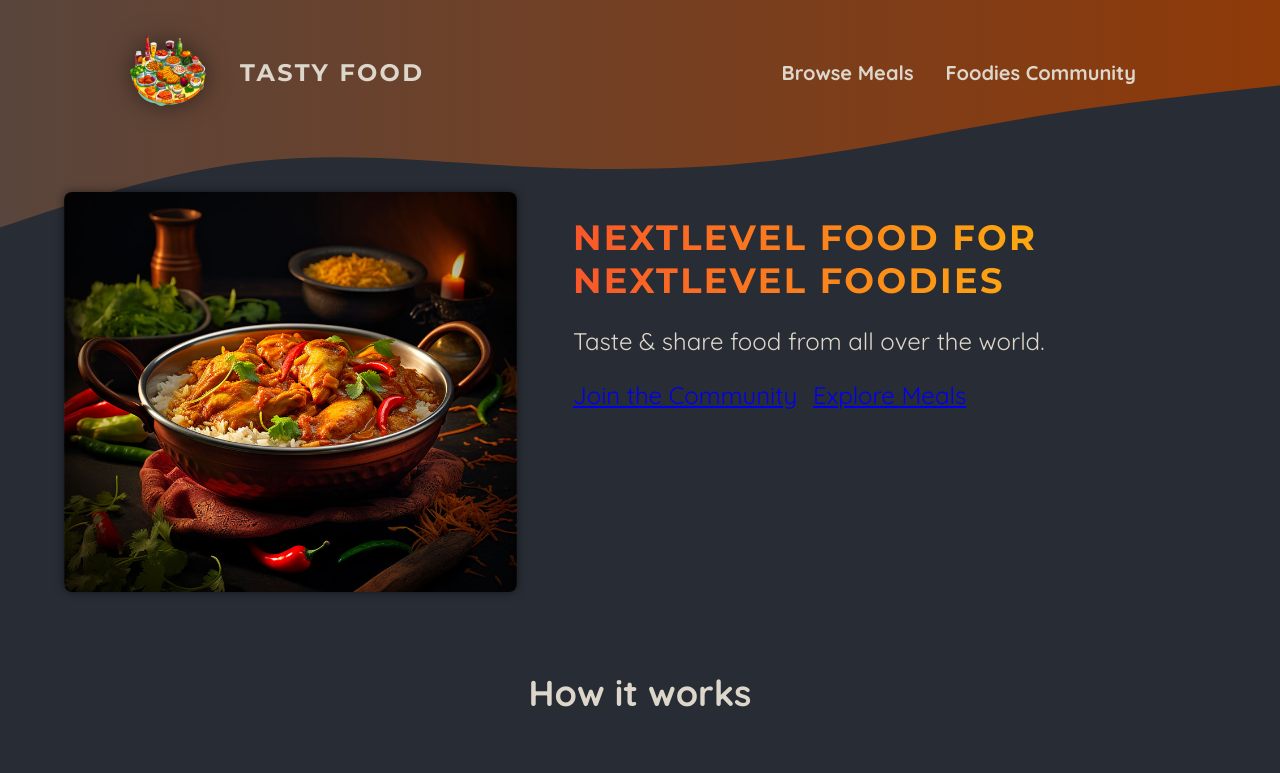
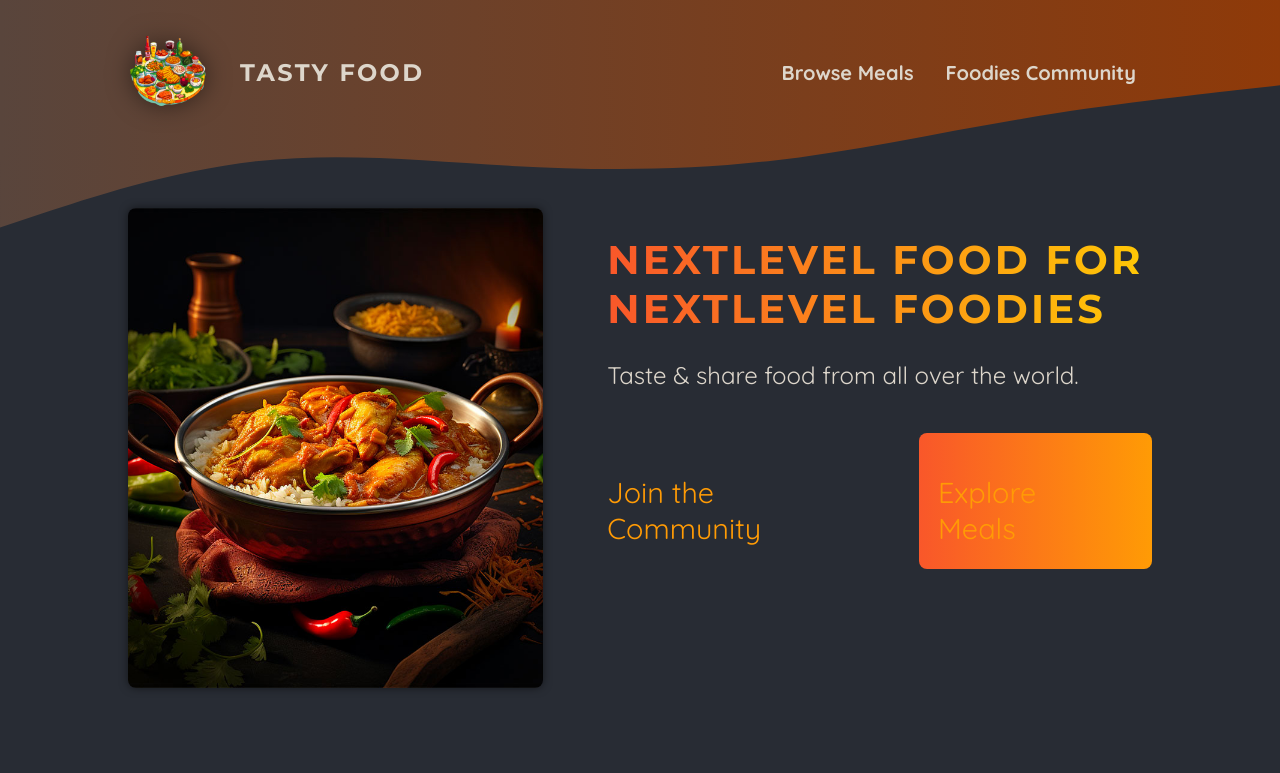
Before and after one commit to BiggestJib/next, a Next.js app: page / in a window 1280 px wide. Shown: the top 773 px of the page. Built offline with nearby package versions, Linux system fonts and the light colour scheme.

Commit message:
Update page.module.css

```diff
--- a/app/page.module.css
+++ b/app/page.module.css
@@ -1,4 +1,4 @@
-/* Base styles for large desktops (default) */
+/* Base Styles */
 .header {
   display: flex;
   gap: 3rem;
@@ -35,6 +35,35 @@
   gap: 1rem;
 }
 
+.cta .motion {
+  display: inline-block;
+  margin-top: 1rem;
+  padding: 0.5rem 1rem;
+  border-radius: 0.5rem;
+  background: linear-gradient(90deg, #f9572a, #ff9b05);
+  color: #000000;
+  font-weight: bold;
+  text-decoration: none;
+}
+
+.cta .motion:hover,
+.cta .motion:active {
+  background: linear-gradient(90deg, #fd4715, #f9b241);
+}
+
+.cta .motion:first-child {
+  background: transparent;
+  font-weight: normal;
+  color: #ff9b05;
+  padding-left: 0;
+}
+
+.cta .motion:first-child:hover,
+.cta .motion:first-child:active {
+  background: transparent;
+  color: #f9b241;
+}
+
 .section {
   display: flex;
   flex-direction: column;
@@ -46,85 +75,11 @@
   text-align: center;
 }
 
-/* Extra large desktops */
-@media (min-width: 1400px) {
-  .header {
-    max-width: 100rem;
-    gap: 4rem;
-  }
-
-  .hero h1 {
-    font-size: 2.5rem;
-  }
-}
-
-/* Desktops and laptops */
-@media (min-width: 992px) and (max-width: 1399px) {
-  .header {
-    max-width: 80rem;
-    gap: 3.5rem;
-  }
-
-  .hero h1 {
-    font-size: 2.2rem;
-  }
-}
-
-/* Tablets (landscape mode) */
-@media (min-width: 768px) and (max-width: 991px) {
-  .header {
-    max-width: 70rem;
-    gap: 3rem;
-  }
-
-  .hero h1 {
-    font-size: 2rem;
-  }
-}
-
-/* Tablets (portrait mode) */
-@media (min-width: 576px) and (max-width: 767px) {
+/* Media Queries for Mobile Phones */
+@media (max-width: 768px) {
   .header {
     flex-direction: column;
-    align-items: center;
-    text-align: center;
     gap: 2rem;
-    margin: 2.5rem auto;
-    width: 95%;
-  }
-
-  .slideshow {
-    width: 100%;
-    height: auto;
-  }
-
-  .hero {
-    font-size: 1.3rem;
-  }
-
-  .hero h1 {
-    font-size: 1.7rem;
-  }
-
-  .cta {
-    flex-direction: column;
-    font-size: 1.3rem;
-    gap: 0.7rem;
-  }
-
-  .section {
-    font-size: 1.3rem;
-    max-width: 40rem;
-  }
-}
-
-/* Mobile devices */
-@media (max-width: 575px) {
-  .header {
-    flex-direction: column;
-    align-items: center;
-    text-align: center;
-    gap: 1.5rem;
     margin: 2rem auto;
     width: 95%;
   }
@@ -134,22 +89,60 @@
     height: auto;
   }
 
-  .hero {
-    font-size: 1.2rem;
-  }
-
   .hero h1 {
     font-size: 1.5rem;
+    letter-spacing: 0.1rem;
   }
 
   .cta {
     flex-direction: column;
+    align-items: center;
     font-size: 1.2rem;
     gap: 0.5rem;
   }
 
+  .cta .motion {
+    padding: 0.4rem 0.8rem;
+    margin-top: 0.5rem;
+  }
+
   .section {
     font-size: 1.2rem;
-    max-width: 35rem;
+    max-width: 100%;
   }
 }
+
+/* Media Queries for Desktops */
+@media (min-width: 1024px) {
+  .header {
+    flex-direction: row;
+    gap: 4rem;
+    margin: 4rem auto;
+    width: 80%;
+    max-width: 75rem;
+  }
+
+  .slideshow {
+    width: 50rem;
+    height: 30rem;
+  }
+
+  .hero h1 {
+    font-size: 2.5rem;
+    letter-spacing: 0.2rem;
+  }
+
+  .cta {
+    font-size: 1.8rem;
+  }
+
+  .cta .motion {
+    padding: 0.7rem 1.2rem;
+    margin-top: 1.2rem;
+  }
+
+  .section {
+    font-size: 1.6rem;
+    max-width: 60rem;
+  }
+}
```
